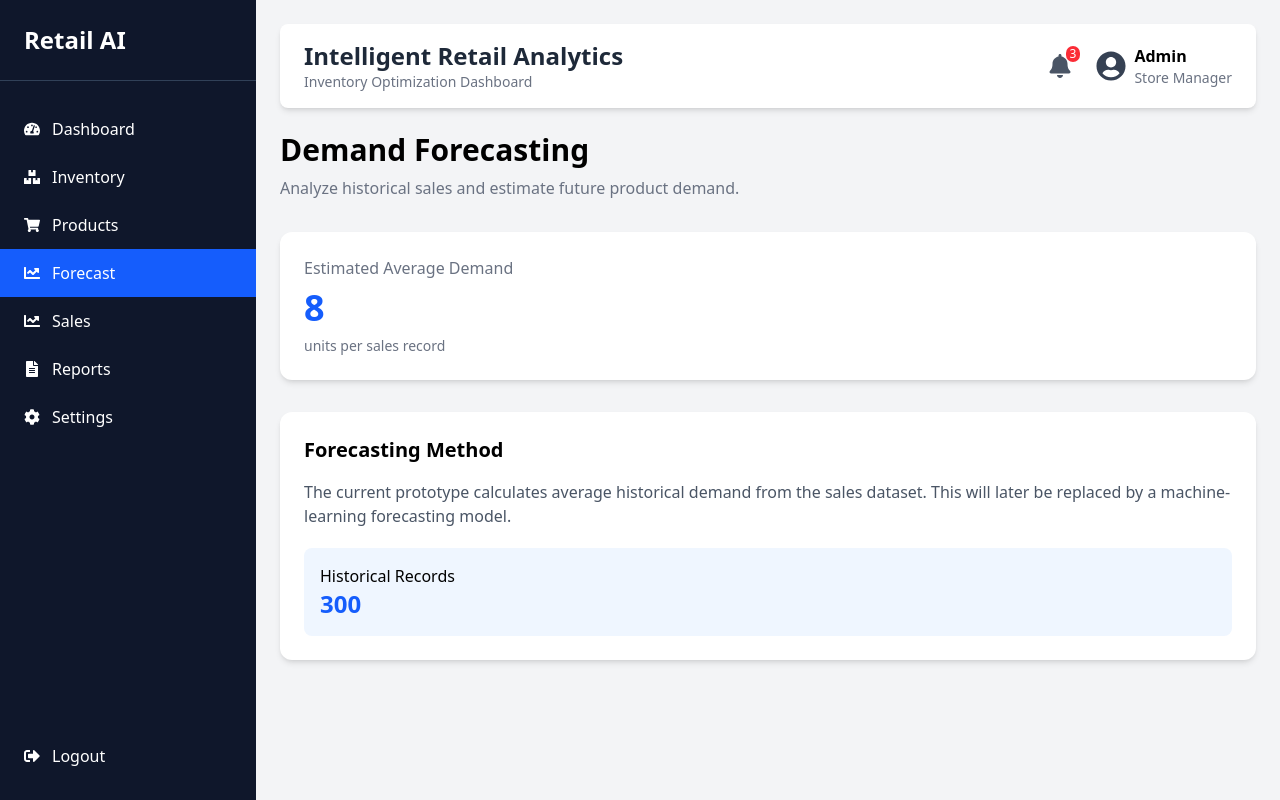
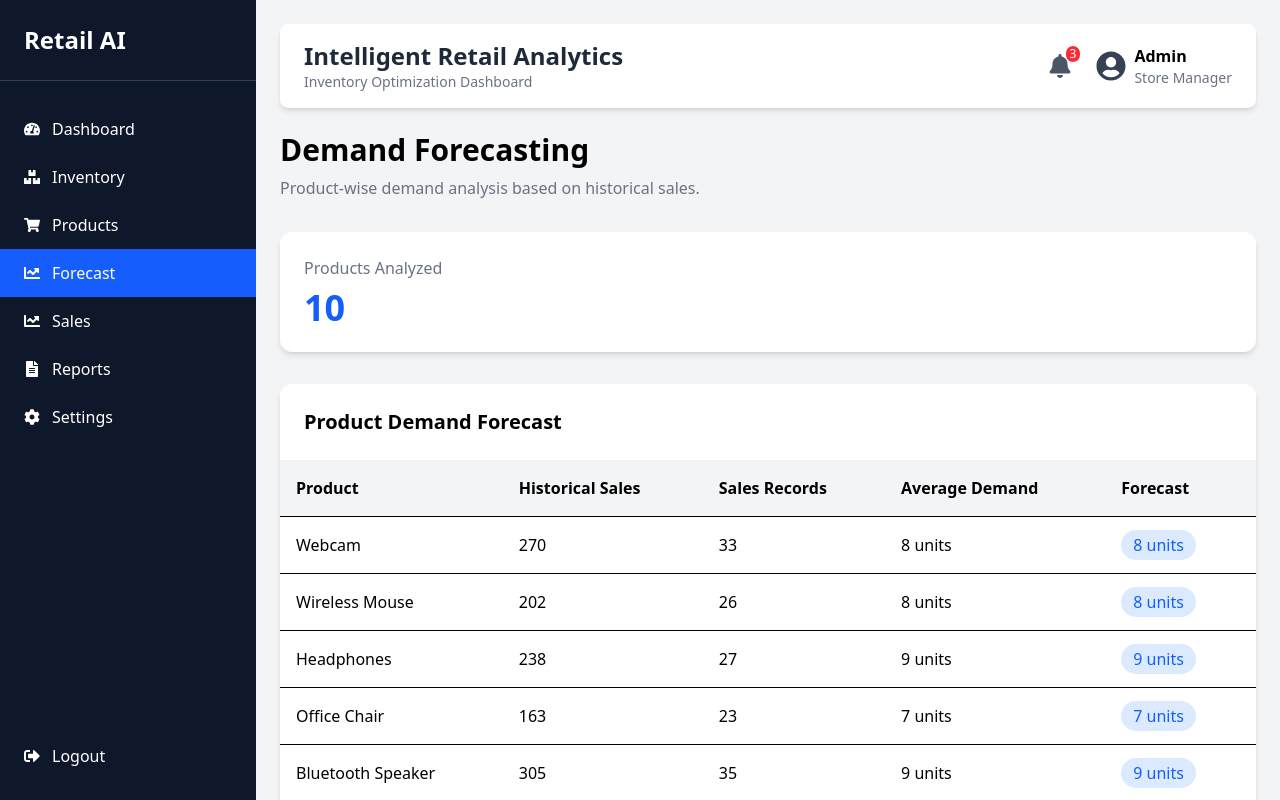
Before and after one commit to MDKubal-17/Intelligent-Retail-Analytics-and-Inventory-Optimization-System, a React (Vite) app in the folder retail-analytics-frontend/: page /forecast in a window 1280 px wide. Shown: the top 800 px of the page. Built offline with nearby package versions, Linux system fonts and the light colour scheme; no server answers.

Commit message:
Update Forecast.jsx
level 1

```diff
--- a/retail-analytics-frontend/src/pages/Forecast.jsx
+++ b/retail-analytics-frontend/src/pages/Forecast.jsx
@@ -3,32 +3,52 @@ import Layout from "../components/Layout";
 import { loadSalesData } from "../utils/loadSalesData";
 
 function Forecast() {
-  const [sales, setSales] = useState([]);
-  const [forecast, setForecast] = useState(0);
+  const [forecastData, setForecastData] = useState([]);
 
   useEffect(() => {
     loadSalesData()
       .then((data) => {
-        setSales(data);
+        const productSales = {};
 
-        if (data.length === 0) return;
+        data.forEach((item) => {
+          const product =
+            item.product ||
+            item.product_name ||
+            item.name;
 
-        const totalSales = data.reduce(
-          (total, item) =>
-            total +
-            Number(
+          const quantity = Number(
             item.quantity ||
             item.units_sold ||
             item.sales_quantity ||
             0
-            ),
-          0
           );
 
-        const averageDemand = totalSales / data.length;
+          if (!product) return;
 
-        // Simple initial forecast
-        setForecast(Math.round(averageDemand));
+          if (!productSales[product]) {
+            productSales[product] = {
+              product,
+              totalSales: 0,
+              records: 0,
+            };
+          }
+
+          productSales[product].totalSales += quantity;
+          productSales[product].records += 1;
+        });
+
+        const results = Object.values(productSales).map((item) => {
+          const averageDemand =
+            item.totalSales / item.records;
+
+          return {
+            ...item,
+            averageDemand: Math.round(averageDemand),
+            forecast: Math.round(averageDemand),
+          };
+        });
+
+        setForecastData(results);
       })
       .catch((error) => {
         console.error("Forecast ERROR:", error);
@@ -44,48 +64,97 @@ function Forecast() {
         </h1>
 
         <p className="text-gray-500 mb-8">
-          Analyze historical sales and estimate future product demand.
+          Product-wise demand analysis based on historical sales.
         </p>
 
-        {/* Forecast KPI */}
+        {/* Summary */}
         <div className="bg-white rounded-xl shadow-md p-6 mb-8">
 
           <p className="text-gray-500">
-            Estimated Average Demand
+            Products Analyzed
           </p>
 
           <h2 className="text-4xl font-bold text-blue-600 mt-2">
-            {forecast}
+            {forecastData.length}
           </h2>
-
-          <p className="text-sm text-gray-500 mt-2">
-            units per sales record
-          </p>
 
         </div>
 
-        {/* Method */}
-        <div className="bg-white rounded-xl shadow-md p-6">
+        {/* Forecast Table */}
+        <div className="bg-white rounded-xl shadow-md overflow-hidden">
 
-          <h2 className="text-xl font-bold mb-4">
-            Forecasting Method
+          <div className="p-6">
+            <h2 className="text-xl font-bold">
+              Product Demand Forecast
             </h2>
+          </div>
 
-          <p className="text-gray-600">
-            The current prototype calculates average historical
-            demand from the sales dataset. This will later be
-            replaced by a machine-learning forecasting model.
-          </p>
+          <div className="overflow-x-auto">
 
-          <div className="mt-5 p-4 bg-blue-50 rounded-lg">
+            <table className="w-full">
 
-            <p className="font-medium">
-              Historical Records
-            </p>
+              <thead className="bg-gray-100">
+                <tr>
 
-            <p className="text-2xl font-bold text-blue-600">
-              {sales.length}
-            </p>
+                  <th className="text-left p-4">
+                    Product
+                  </th>
+
+                  <th className="text-left p-4">
+                    Historical Sales
+                  </th>
+
+                  <th className="text-left p-4">
+                    Sales Records
+                  </th>
+
+                  <th className="text-left p-4">
+                    Average Demand
+                  </th>
+
+                  <th className="text-left p-4">
+                    Forecast
+                  </th>
+
+                </tr>
+              </thead>
+
+              <tbody>
+
+                {forecastData.map((item) => (
+                  <tr
+                    key={item.product}
+                    className="border-t"
+                  >
+
+                    <td className="p-4 font-medium">
+                      {item.product}
+                    </td>
+
+                    <td className="p-4">
+                      {item.totalSales}
+                    </td>
+
+                    <td className="p-4">
+                      {item.records}
+                    </td>
+
+                    <td className="p-4">
+                      {item.averageDemand} units
+                    </td>
+
+                    <td className="p-4">
+                      <span className="bg-blue-100 text-blue-600 px-3 py-1 rounded-full font-medium">
+                        {item.forecast} units
+                      </span>
+                    </td>
+
+                  </tr>
+                ))}
+
+              </tbody>
+
+            </table>
 
           </div>
 
```
Lines whose indentation alone changed are shown as unchanged.
